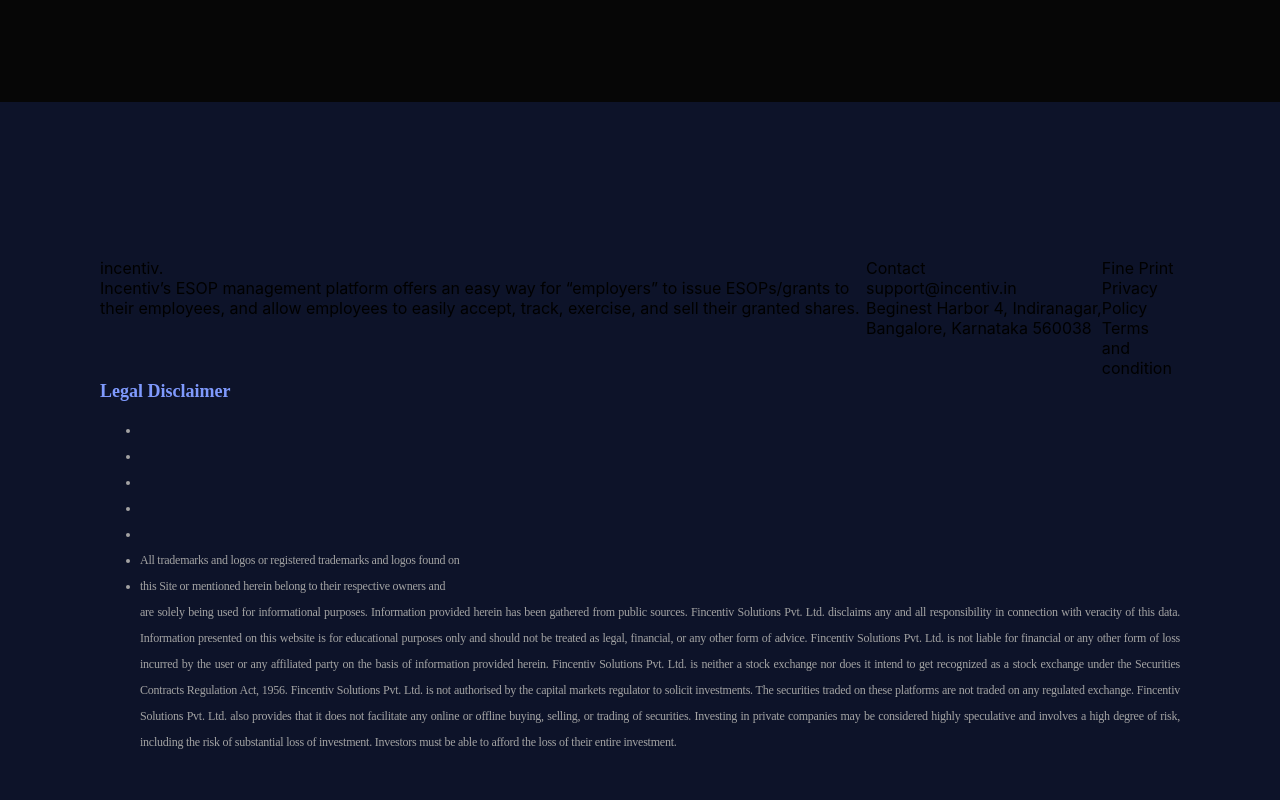
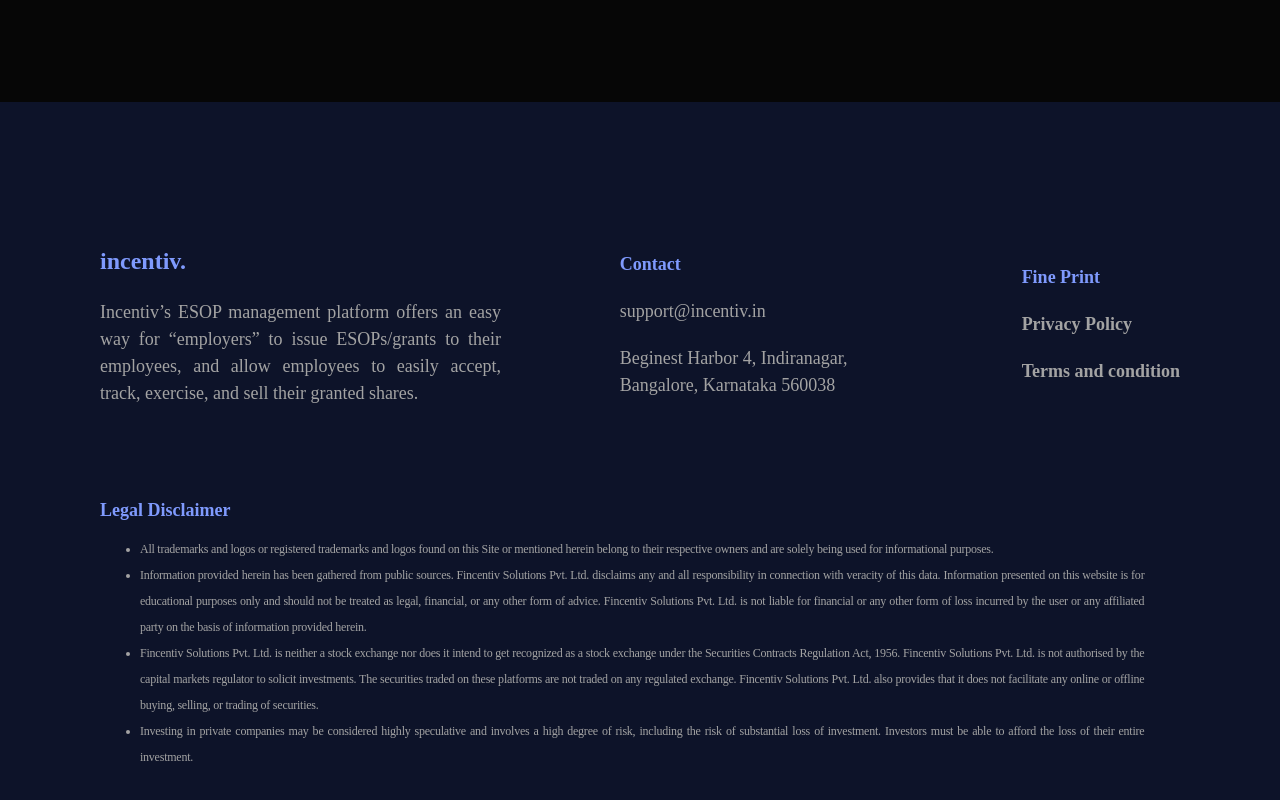
Before and after one commit to Pranjal2604/Incentiv_Task, a React (Create React App) app: page / in a window 1280 px wide. Shown: the part 3953-4753 px from the top of the page. Built offline with nearby package versions, Linux system fonts and the light colour scheme.

Commit message:
v1 update

```diff
--- a/src/components/Contactform/style.css
+++ b/src/components/Contactform/style.css
@@ -13,8 +13,9 @@
 
 
 .contact-container{
+    align-items: center;
 display: flex;
-flex-direction: row-reverse;
+flex-direction: row;
 padding: 80px;
     width: 1146px;
     height: 576.01px;
--- a/src/components/Footer/index.js
+++ b/src/components/Footer/index.js
@@ -5,28 +5,28 @@
     <div className="Footer-section">
       <div className="up-foot">
         <div className="">
-          <div className="">incentiv.</div>
-          <div className="">
+          <div className="foot-title">incentiv.</div>
+          <div className="foot-para">
             Incentiv’s ESOP management platform offers an easy way for
             “employers” to issue ESOPs/grants to their employees, and allow
             employees to easily accept, track, exercise, and sell their granted
             shares.
           </div>
         </div>
-        <div className="">
-          <div className="">Contact</div>
-          <div className="">
-            <div className="">support@incentiv.in</div>
-            <div className="">
+        <div className="contact-contain">
+          <div className="contact-title">Contact</div>
+          <div className="contact-detail">
+            <div className="mail-txt">support@incentiv.in</div>
+            <div className="add-text">
               Beginest Harbor 4, Indiranagar, Bangalore, Karnataka 560038
             </div>
           </div>
         </div>
-        <div className="">
-          <div className="">Fine Print</div>
-          <div className="">
-            <div className="">Privacy Policy</div>
-            <div className="">Terms and condition</div>
+        <div className="fine-text">
+          <div className="privacy-title">Fine Print</div>
+          <div className="privacy-detail">
+            <div className="privacy-text">Privacy Policy</div>
+            <div classname="term-text">Terms and condition</div>
           </div>
         </div>
       </div>
@@ -34,36 +34,37 @@
       <div className="down-foot">
         <div className="head-disclamer">Legal Disclaimer </div>
         <ul className="para-disclamer">
-          <li></li>
-          <li></li>
-          <li></li>
-          <li></li>
-          <li></li>
           <li>
             All trademarks and logos or registered trademarks and logos found on
+            this Site or mentioned herein belong to their respective owners and
+            are solely being used for informational purposes.
           </li>
           <li>
-            this Site or mentioned herein belong to their respective owners and
+            Information provided herein has been gathered from public sources.
+            Fincentiv Solutions Pvt. Ltd. disclaims any and all responsibility
+            in connection with veracity of this data. Information presented on
+            this website is for educational purposes only and should not be
+            treated as legal, financial, or any other form of advice. Fincentiv
+            Solutions Pvt. Ltd. is not liable for financial or any other form of
+            loss incurred by the user or any affiliated party on the basis of
+            information provided herein.
           </li>
-          are solely being used for informational purposes. Information provided
-          herein has been gathered from public sources. Fincentiv Solutions Pvt.
-          Ltd. disclaims any and all responsibility in connection with veracity
-          of this data. Information presented on this website is for educational
-          purposes only and should not be treated as legal, financial, or any
-          other form of advice. Fincentiv Solutions Pvt. Ltd. is not liable for
-          financial or any other form of loss incurred by the user or any
-          affiliated party on the basis of information provided herein.
-          Fincentiv Solutions Pvt. Ltd. is neither a stock exchange nor does it
-          intend to get recognized as a stock exchange under the Securities
-          Contracts Regulation Act, 1956. Fincentiv Solutions Pvt. Ltd. is not
-          authorised by the capital markets regulator to solicit investments.
-          The securities traded on these platforms are not traded on any
-          regulated exchange. Fincentiv Solutions Pvt. Ltd. also provides that
-          it does not facilitate any online or offline buying, selling, or
-          trading of securities. Investing in private companies may be
-          considered highly speculative and involves a high degree of risk,
-          including the risk of substantial loss of investment. Investors must
-          be able to afford the loss of their entire investment.
+          <li>
+            Fincentiv Solutions Pvt. Ltd. is neither a stock exchange nor does
+            it intend to get recognized as a stock exchange under the Securities
+            Contracts Regulation Act, 1956. Fincentiv Solutions Pvt. Ltd. is not
+            authorised by the capital markets regulator to solicit investments.
+            The securities traded on these platforms are not traded on any
+            regulated exchange. Fincentiv Solutions Pvt. Ltd. also provides that
+            it does not facilitate any online or offline buying, selling, or
+            trading of securities.
+          </li>
+          <li>
+            Investing in private companies may be considered highly speculative
+            and involves a high degree of risk, including the risk of
+            substantial loss of investment. Investors must be able to afford the
+            loss of their entire investment.
+          </li>
         </ul>
       </div>
     </div>
--- a/src/components/Footer/styles.css
+++ b/src/components/Footer/styles.css
@@ -16,13 +16,14 @@
 
     display: flex;
     justify-content: space-between;
+    align-items: center;
 
 
 
 }
 
 .foot-title{
-
+margin-bottom: 20px;
 
 font-family: 'Poppins';
 font-style: normal;
@@ -47,9 +48,13 @@
 color: #A3A3A3;
 }
 
+.contact-contain{
+
+   justify-content: space-between;
+}
 .contact-title{
 
-
+    /* margin-top: 0px; */
 font-family: 'Poppins';
 font-style: normal;
 font-weight: 700;
@@ -63,6 +68,8 @@
 
 .contact-detail{
 
+margin-top: 20px;
+
     font-family: 'Poppins';
 font-style: normal;
 font-weight: 500;
@@ -70,19 +77,22 @@
 line-height: 27px;
 /* identical to box height */
 
-
 color: #A3A3A3;
 
+}
+.mail-txt{
+margin-bottom: 20px;
+    width:182px;}
 
-/* Inside auto layout */
+.add-text{
 
-flex: none;
-order: 1;
-flex-grow: 0;
+    width: 283px;
 }
 
+
+
 .privacy-title{
-
+/* margin-top: 20px; */
     font-family: 'Poppins';
 font-style: normal;
 font-weight: 700;
@@ -98,21 +108,26 @@
 
 .privacy-detail{
 
-    font-family: 'Poppins';
+font-family: 'Poppins';
 font-style: normal;
 font-weight: 600;
 font-size: 18px;
 line-height: 27px;
-/* identical to box height */
-
-/* text-align: right; */
-
 color: #A3A3A3;
 
 }
+.privacy-text{
+
+    margin: 20px 0;
+}
+
+.term-text{
+
+    margin-top: 20px;
+}
 
 .head-disclamer{
-
+margin-top: 90px;
     font-family: 'Poppins';
 font-style: normal;
 font-weight: 700;
@@ -136,6 +151,6 @@
 
     text-align: justify;
     letter-spacing: -0.02em;
-
+    width: 93%;
     color: #A3A3A3;
 }
```
